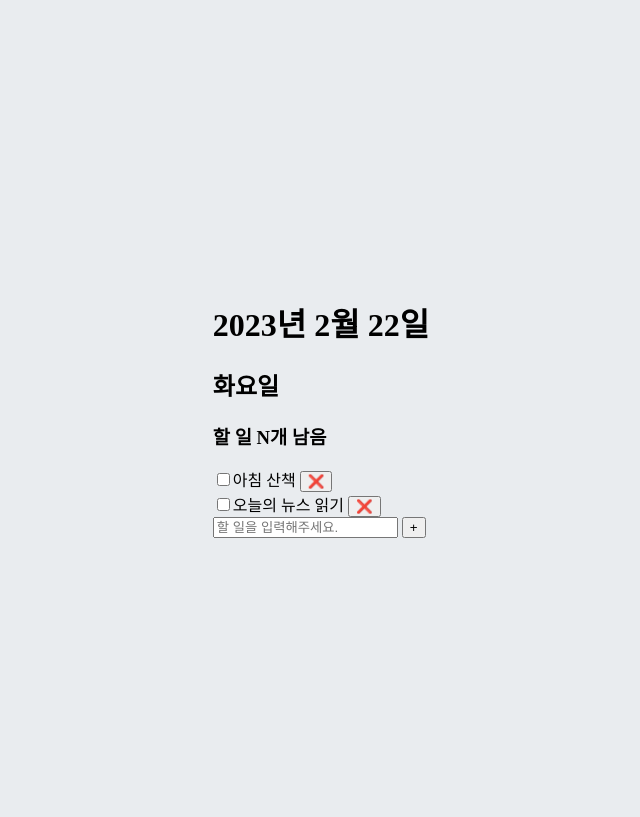
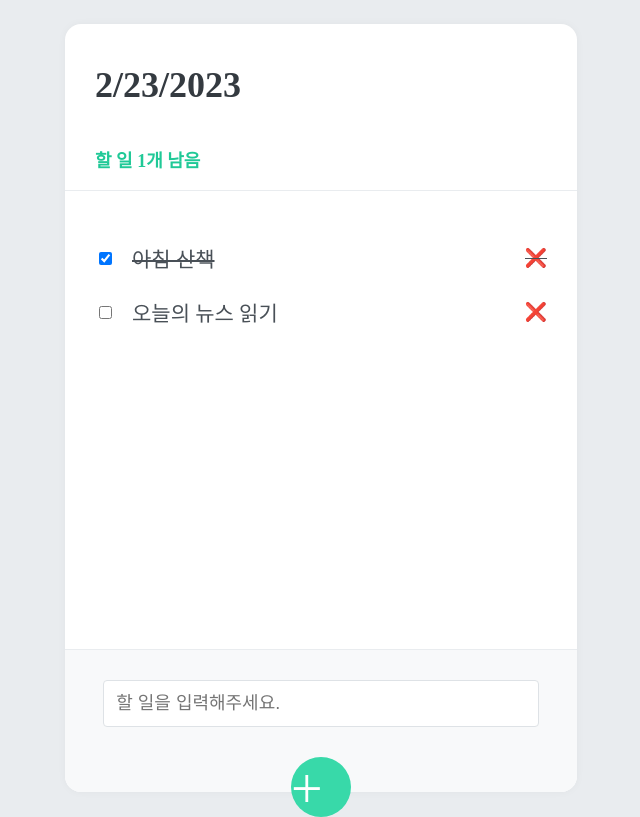
Before and after one commit to Pr0d0/Html-CSS-JS_study, a plain HTML site: page WINK_precourse/to_do_list.html in a window 1280 px wide. Shown: the whole page, without its empty margins (327-967 px from the left). Drawn offline with Linux system fonts and the light colour scheme.

Commit message:
add to JS code in HTML

```diff
--- a/WINK_precourse/to_do_list.html
+++ b/WINK_precourse/to_do_list.html
@@ -1,37 +1,36 @@
 <!DOCTYPE html>
-<html lang="en">
+<html lang="ko">
   <head>
     <meta charset="UTF-8" />
     <meta http-equiv="X-UA-Compatible" content="IE=edge" />
     <meta name="viewport" content="width=device-width, initial-scale=1.0" />
-    <title>Document</title>
-    <script src="logic.js"></script>
-    <link rel="stylesheet" href="style.css" />
+    <title>To-do List</title>
+    <link rel="stylesheet" type="text/css" href="style.css" />
   </head>
 
   <body>
-    <div class="todo_list">
-      <div class="todo_header">
-        <header>
-          <h1 class="date">2023년 2월 22일</h1>
-          <h2 class="day">화요일</h2>
-          <h3>할 일 <span>N</span>개 남음</h3>
-        </header>
-      </div>
-      <div id="todo_content">
-        <div class="todo_items">
-          <input type="checkbox" />아침 산책
-          <input type="button" value="❌" onclick="" />
+    <div class="todo-container">
+      <header class="todo-header">
+        <h1 class="date">2023. 2. 21.</h1>
+        <h3>할 일 <span class="count"></span>개 남음</h3>
+      </header>
+      <div class="todo-content">
+        <div class="todo-item done">
+          <input type="checkbox" onclick="todoDone(this)" checked />
+          아침 산책
+          <input type="button" onclick="delTodo(this)" value="❌" />
         </div>
-        <div class="todo_items">
-          <input type="checkbox" />오늘의 뉴스 읽기
-          <input type="button" value="❌" onclick="" />
+        <div class="todo-item">
+          <input type="checkbox" onclick="todoDone(this)" />
+          오늘의 뉴스 읽기
+          <input type="button" onclick="delTodo(this)" value="❌" />
         </div>
       </div>
       <footer>
-        <input type="text" placeholder="할 일을 입력해주세요." />
-        <input type="button" value="+" onclick="add(this)" />
+        <input id="textbox" type="text" placeholder="할 일을 입력해주세요." />
+        <input type="button" value="+" onclick="addTodo()" />
       </footer>
     </div>
+    <script src="index.js"></script>
   </body>
 </html>
```
